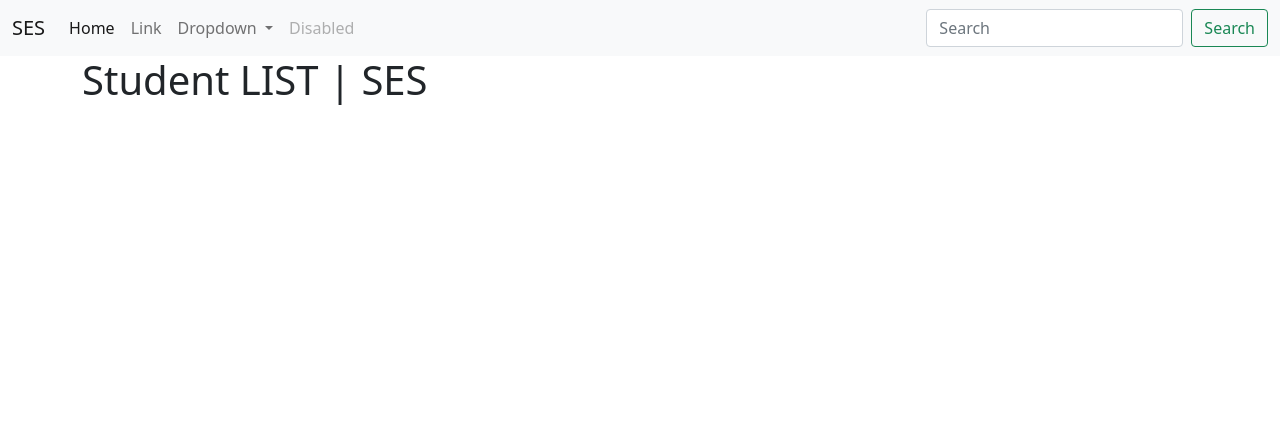
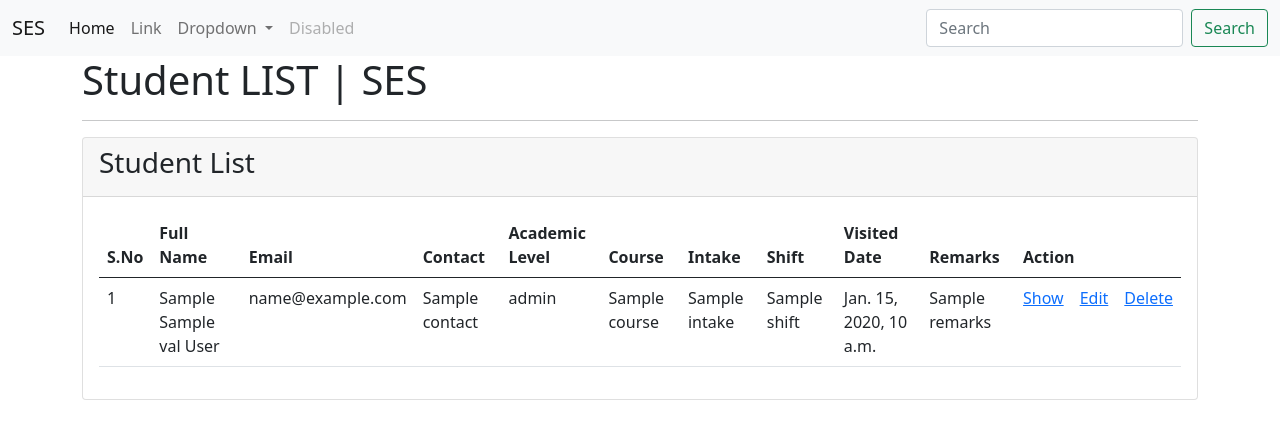
Before and after one commit to bhojj/Student_Enquiries_Sys, a Django app: template project_ses/app_ses/templates/students/index.html in a window 1280 px wide. Shown: the top 439 px of the page. Run offline with Django 3.2, Linux system fonts and the light colour scheme; the template is opened without the code that fills it: most values are stand-ins (such as "Sample title", 1, 10 or a date in 2020).

Commit message:
student list, show & delete

```diff
--- a/project_ses/app_ses/models.py
+++ b/project_ses/app_ses/models.py
@@ -15,6 +15,8 @@ class AppUser(models.Model):
 class Course(models.Model):
     title = models.CharField(max_length=200)
     code = models.CharField(max_length=20)
+    def __str__(self):
+        return self.title
 
     class Meta:
         db_table = "app_courses"
--- a/project_ses/app_ses/templates/students/index.html
+++ b/project_ses/app_ses/templates/students/index.html
@@ -7,5 +7,49 @@ Student | INDEX
 {% block body_content %}
 <div class="container">
     <h1>Student LIST | SES</h1>
+    <hr>
+    <div class="card">
+        <div class="card-header">
+            <h3>Student List</h3>
+        </div>
+        <div class="card-body">
+            <table class="table table-hover">
+                <thead>
+                    <tr>
+                        <th>S.No</th>
+                        <th>Full Name</th>
+                        <th>Email</th>
+                        <th>Contact</th>
+                        <th>Academic Level</th>
+                        <th>Course</th>
+                        <th>Intake</th>
+                        <th>Shift</th>
+                        <th>Visited Date</th>
+                        <th>Remarks</th>
+                        <th colspan="3">Action</th>
+                    </tr>
+                </thead>
+                <tbody>
+                    {% for val in std_list %}
+                    <tr>
+                        <td>{{ forloop.counter }}</td>
+                        <td>{{ val.first_name }} {{ val.middle_name }} {{ val.last_name }}</td>
+                        <td>{{ val.email }}</td>
+                        <td>{{ val.contact }}</td>
+                        <td>{{ val.academic_level }}</td>
+                        <td>{{ val.course }}</td>
+                        <td>{{ val.intake }}</td>
+                        <td>{{ val.shift }}</td>
+                        <td>{{ val.visited_at }}</td>
+                        <td>{{ val.remarks }}</td>
+                        <td><a href="{% url 'students.show' val.id %}">Show</a></td>
+                        <td><a href="{% url 'students.edit' val.id %}">Edit</a></td>
+                        <td><a href="{% url 'students.delete' val.id %}">Delete</a></td>
+                    </tr>
+                    {% endfor %}
+                </tbody>
+            </table>
+        </div>
+    </div>
 </div>
 {% endblock %}
--- a/project_ses/project_ses/urls.py
+++ b/project_ses/project_ses/urls.py
@@ -17,6 +17,6 @@ from django.contrib import admin
 from django.urls import path, include
 
 urlpatterns = [
-    path('admin/', admin.site.urls),
-    path('ses/', include("app_ses.urls")),
-]
+     path('admin/', admin.site.urls),
+     path('ses/', include("app_ses.urls")),
+ ]
```
Also changed, not shown: project_ses/app_ses/templates/students/create.html (+6 -1 lines), project_ses/app_ses/urls.py (+13 -5 lines), project_ses/app_ses/views.py (+33 -3 lines).
